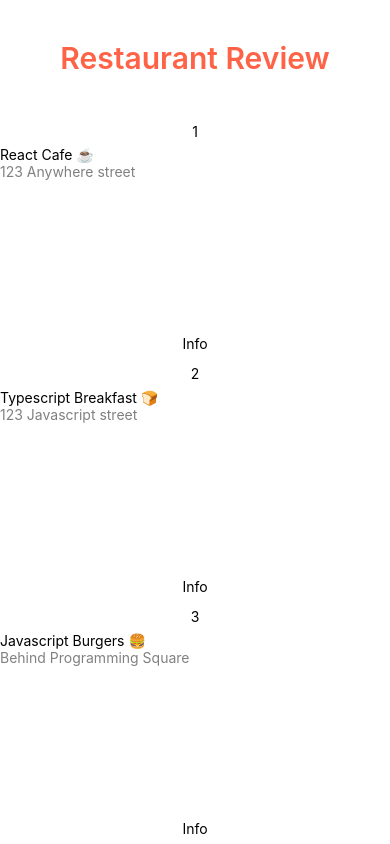
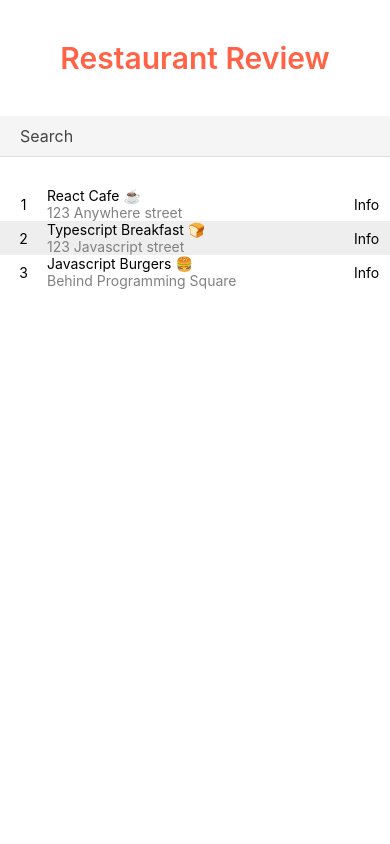
Before and after one commit to madebyaman/RestaurantReview, a React Native app: screen / in a window 390 px wide. Built offline with nearby package versions, Linux system fonts and the light colour scheme.

Commit message:
styling, textinput and state

```diff
--- a/App.js
+++ b/App.js
@@ -1,16 +1,39 @@
-import { StyleSheet, Text, View } from 'react-native';
+import { useState } from 'react';
+import { StyleSheet, Text, View, TextInput } from 'react-native';
+import HeaderStyles from './HeaderStyles';
 
 export default function App() {
+  const [search, setSearch] = useState('');
+  console.log('search', search);
   const restaurants = [
     { name: 'React Cafe ☕', address: '123 Anywhere street' },
     { name: 'Typescript Breakfast 🍞', address: '123 Javascript street' },
     { name: 'Javascript Burgers 🍔', address: 'Behind Programming Square' },
   ];
+
   return (
     <View style={styles.app}>
-      <Text style={styles.header}>Restaurant Review</Text>
-      {restaurants.map((res, id) => (
-        <View key={id} style={styles.row}>
+      <Text style={HeaderStyles.header}>Restaurant Review</Text>
+      <TextInput
+        style={styles.input}
+        placeholder="Search"
+        onChangeText={(text) => setSearch(text)}
+        value={search}
+      />
+      {restaurants
+        .filter(
+          (place) =>
+            // So first time when search is '' or falsy, it doesn't go to next condition. It returns true and gives back every item. If we had not used `!search` then filter would need to check even for 1st condition.
+            !search || place.name.toLowerCase().includes(search.toLowerCase())
+        )
+        .map((res, id) => (
+          <View
+            key={id}
+            style={[
+              styles.row,
+              { backgroundColor: id % 2 === 0 ? 'white' : '#eeeeee' },
+            ]}
+          >
             <View style={styles.edges}>
               <Text>{id + 1}</Text>
             </View>
@@ -28,20 +51,28 @@ export default function App() {
 }
 
 const styles = StyleSheet.create({
-  header: {
-    padding: 40,
-    fontSize: 30,
-    textAlign: 'center',
-    fontWeight: '600',
-    color: 'tomato',
-  },
   app: {
     flex: 1,
   },
   row: {
+    flexDirection: 'row',
+  },
+  edges: {
     flex: 1,
+    alignItems: 'center',
+    justifyContent: 'center',
+    padding: 5,
   },
-  edges: { flex: 1, alignItems: 'center', justifyContent: 'center' },
-  nameAddress: { flexDirection: 'column', flex: 6 },
-  address: { color: 'gray' },
+  nameAddress: { flexDirection: 'column', flex: 8 },
+  address: { color: 'grey' },
+  input: {
+    marginBottom: 30,
+    padding: 10,
+    paddingHorizontal: 20,
+    fontSize: 16,
+    color: '#444',
+    borderBottomWidth: 1,
+    borderColor: '#ddd',
+    backgroundColor: '#f5f5f5',
+  },
 });
--- /dev/null
+++ b/HeaderStyles.js
@@ -0,0 +1,11 @@
+import { StyleSheet } from 'react-native';
+
+export default StyleSheet.create({
+  header: {
+    padding: 40,
+    fontSize: 30,
+    textAlign: 'center',
+    fontWeight: '600',
+    color: 'tomato',
+  },
+});
```
Lines whose indentation alone changed are shown as unchanged.
